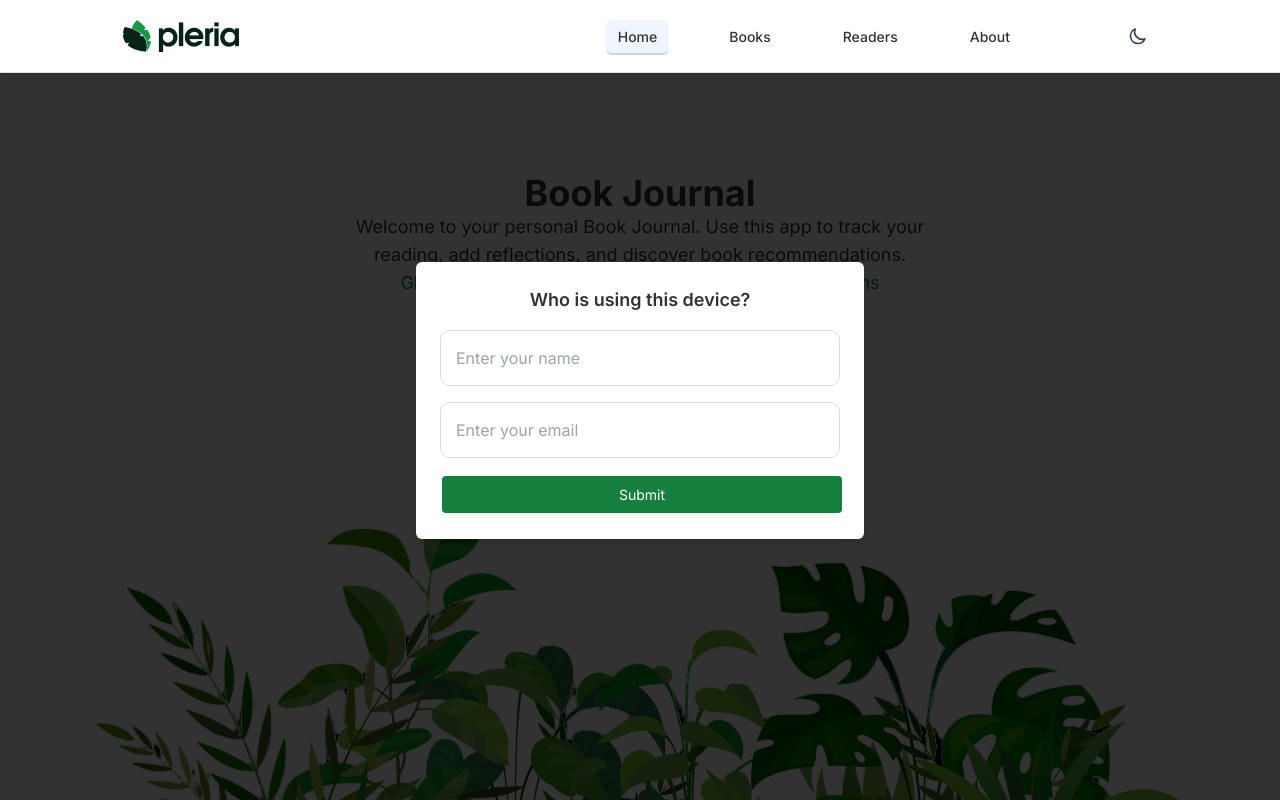
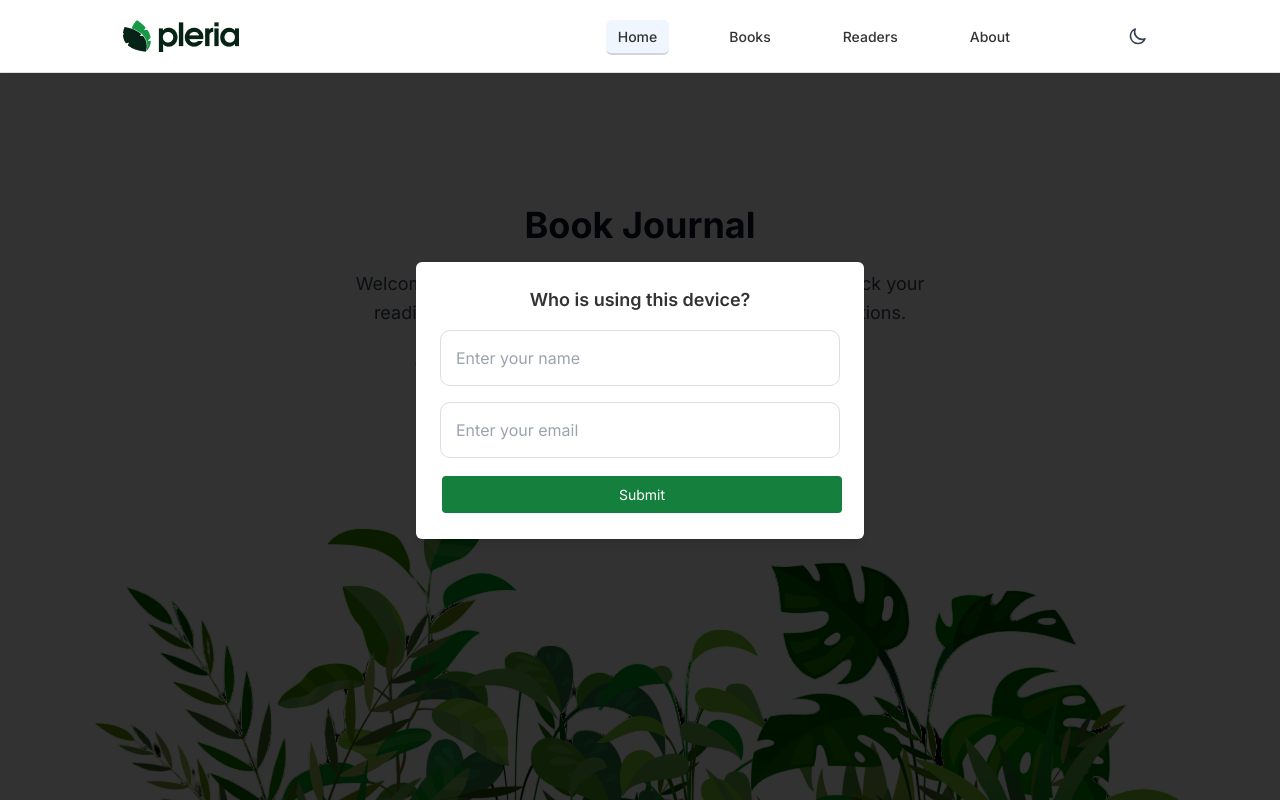
Before and after one commit to gilleon/book-journal, a Next.js app: page / in a window 1280 px wide. Built offline with nearby package versions, Linux system fonts and the light colour scheme.

Commit message:
fix(ui): add dark mode text colors to home page

```diff
--- a/src/app/books/[id]/reactions/page.tsx
+++ b/src/app/books/[id]/reactions/page.tsx
@@ -103,7 +103,7 @@ export default function BookReactionsPage() {
           onClick={() => router.back()}
           variant="secondary"
           size="sm"
-          className="mb-4 dark:text-gray-50"
+          className="flex mb-4 dark:text-blue-600 text-left"
         >
           ← Back to Books
         </Button>
--- a/src/app/page.tsx
+++ b/src/app/page.tsx
@@ -2,18 +2,20 @@ import Link from "next/link";
 
 export default function Home() {
   return (
-    <>
-      <h1 className="text-4xl font-bold">Book Journal</h1>
-      <p className="text-lg max-w-xl">
+    <div className="max-w-4xl mx-auto py-8 px-4">
+      <h1 className="text-4xl font-bold text-gray-900 dark:text-white mb-6">
+        Book Journal
+      </h1>
+      <p className="text-lg max-w-xl text-gray-700 dark:text-gray-300 leading-relaxed">
         Welcome to your personal Book Journal. Use this app to track your
         reading, add reflections, and discover book recommendations.
-        <Link
-          href="/books"
-          className="hover:underline block"
-        >
-        Glance through our collection of book recommendations
-        </Link>
       </p>
-    </>
+      <Link
+        href="/books"
+        className="inline-block mt-6 text-blue-600 dark:text-blue-400 hover:text-blue-800 dark:hover:text-blue-300 hover:underline font-medium transition-colors duration-200"
+      >
+        Glance through our collection of book recommendations →
+      </Link>
+    </div>
   );
 }
```
